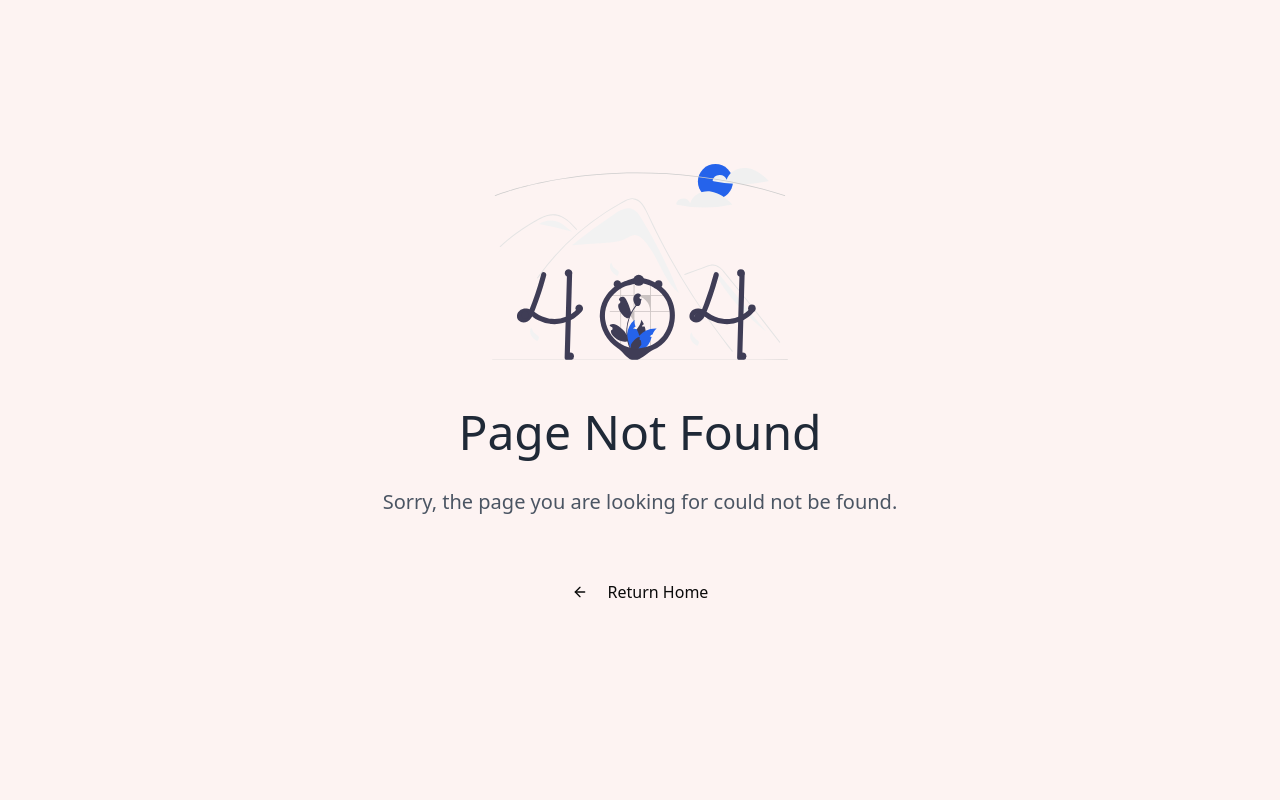
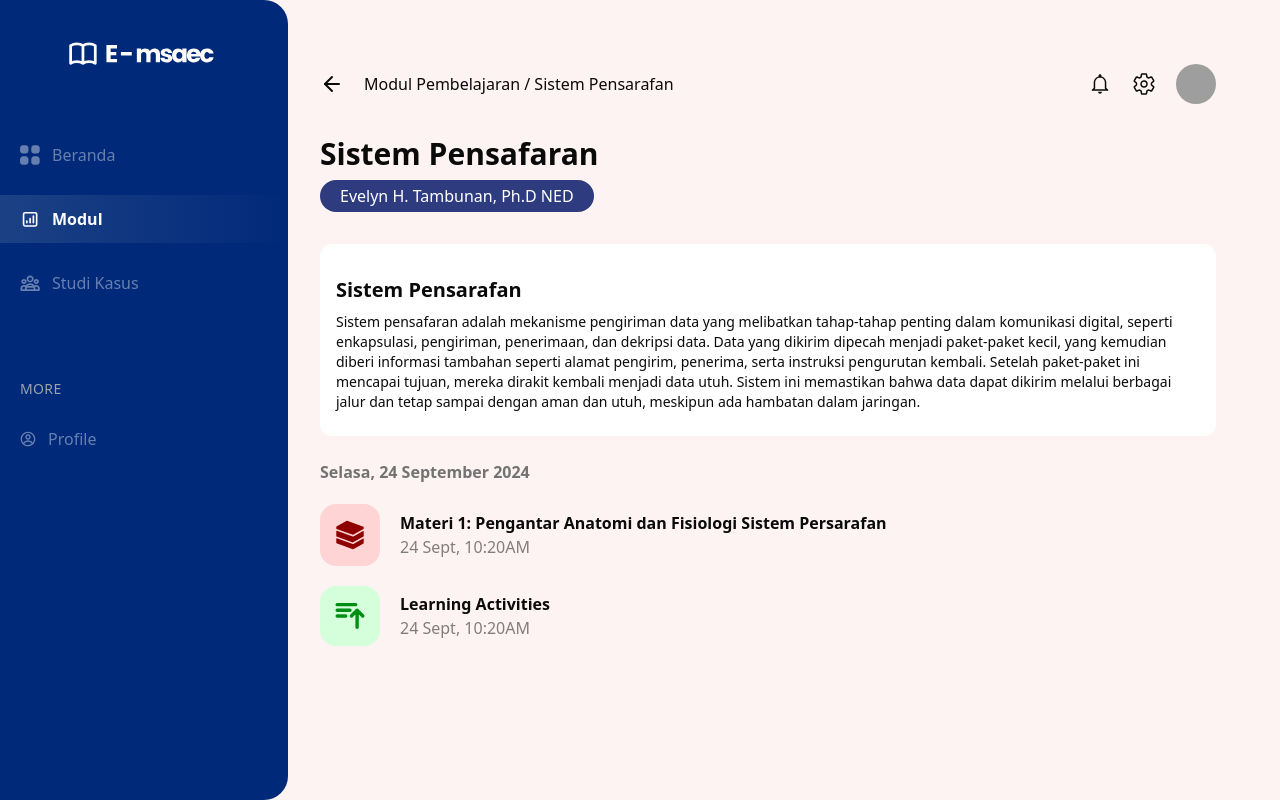
Before and after one commit to petershaan12/ecmasurg-fe, a React (Vite) app: page /modul/1 in a window 1280 px wide. Before the commit this address had no page. Built offline with nearby package versions, Linux system fonts and the light colour scheme; grey boxes are pictures that could not be loaded.

Commit message:
slicing part 2

```diff
--- a/src/components/Modul/CardModul.tsx
+++ b/src/components/Modul/CardModul.tsx
@@ -25,7 +25,7 @@ const CardModul = () => {
         <div className="md:flex mt-5 justify-between text-xs md:text-base">
           <p>Evelyne Tambunan</p>
           <Link
-            to="modul/contoh"
+            to="/modul/5"
             className="flex items-center space-x-2 hover:underline text-xs md:text-base"
           >
             lihat <ArrowRight />{" "}
--- /dev/null
+++ b/src/components/Modul/Materi.tsx
@@ -0,0 +1,22 @@
+const Materi = () => {
+  return (
+    <div className="flex space-x-5 items-center mt-5">
+      <div className="bg-[#FFD4D5] p-4 rounded-2xl w-[60px]">
+        <img
+          src="/icons/materi.svg"
+          width={40}
+          height={40}
+          alt="submission icon"
+        />
+      </div>
+      <div>
+        <h3 className="font-bold">
+          Materi 1: Pengantar Anatomi dan Fisiologi Sistem Persarafan
+        </h3>
+        <p className="opacity-50">24 Sept, 10:20AM</p>
+      </div>
+    </div>
+  );
+};
+
+export default Materi;
--- /dev/null
+++ b/src/components/Modul/Tugas.tsx
@@ -0,0 +1,20 @@
+const Tugas = () => {
+  return (
+    <div className="flex space-x-5 items-center mt-5">
+      <div className="bg-[#D4FFDA] p-3 rounded-2xl w-[60px]">
+        <img
+          src="/icons/submission.svg"
+          width={40}
+          height={40}
+          alt="submission icon"
+        />
+      </div>
+      <div>
+        <h3 className="font-bold">Learning Activities</h3>
+        <p className="opacity-50">24 Sept, 10:20AM</p>
+      </div>
+    </div>
+  );
+};
+
+export default Tugas;
--- a/src/components/ui/button.tsx
+++ b/src/components/ui/button.tsx
@@ -10,14 +10,15 @@ const buttonVariants = cva(
     variants: {
       variant: {
         default:
-          "bg-neutral-900 text-neutral-50 shadow hover:bg-neutral-900/90 dark:bg-neutral-50 dark:text-neutral-900 dark:hover:bg-neutral-50/90",
+          "bg-primary text-primary-foreground shadow hover:bg-primary/90",
         destructive:
           "bg-red-500 text-neutral-50 shadow-sm hover:bg-red-500/90 dark:bg-red-900 dark:text-neutral-50 dark:hover:bg-red-900/90",
         outline:
           "border border-neutral-200 bg-white shadow-sm hover:bg-neutral-100 hover:text-neutral-900 dark:border-neutral-800 dark:bg-neutral-950 dark:hover:bg-neutral-800 dark:hover:text-neutral-50",
         secondary:
           "bg-neutral-100 text-neutral-900 shadow-sm hover:bg-neutral-100/80 dark:bg-neutral-800 dark:text-neutral-50 dark:hover:bg-neutral-800/80",
-        ghost: "hover:bg-neutral-100 hover:text-neutral-900 dark:hover:bg-neutral-800 dark:hover:text-neutral-50",
+        ghost:
+          "hover:bg-neutral-100 hover:text-neutral-900 dark:hover:bg-neutral-800 dark:hover:text-neutral-50",
         link: "text-neutral-900 underline-offset-4 hover:underline dark:text-neutral-50",
       },
       size: {
@@ -32,7 +33,7 @@ const buttonVariants = cva(
       size: "default",
     },
   }
-)
+);
 
 export interface ButtonProps
   extends React.ButtonHTMLAttributes<HTMLButtonElement>,
--- /dev/null
+++ b/src/pages/Modul/IsiModul.tsx
@@ -0,0 +1,60 @@
+import { ArrowLeft } from "lucide-react";
+import { useNavigate, useParams } from "react-router-dom";
+import MenuSamping from "../../components/MenuSamping";
+import Materi from "../../components/Modul/Materi";
+import Tugas from "../../components/Modul/Tugas";
+
+const IsiModul = () => {
+  const { id } = useParams();
+  const navigate = useNavigate();
+
+  return (
+    <>
+      <header className="flex justify-between">
+        <div className="flex space-x-5 items-center">
+          <button
+            onClick={() => {
+              navigate(-1);
+            }}
+          >
+            <ArrowLeft />
+          </button>
+          <h1 className="text-base">Modul Pembelajaran / Sistem Pensarafan</h1>
+        </div>
+        <MenuSamping />
+      </header>
+
+      <main className="mt-8 ">
+        <h1 className="text-3xl font-bold">Sistem Pensafaran</h1>
+        <p className="bg-primary px-5 py-1 text-white w-fit rounded-full my-2">
+          Evelyn H. Tambunan, Ph.D NED
+        </p>
+
+        <div className="bg-white px-4 py-6 mt-8 rounded-xl">
+          <h5 className="font-bold text-xl my-2">Sistem Pensarafan</h5>
+          <p className="text-sm">
+            Sistem pensafaran adalah mekanisme pengiriman data yang melibatkan
+            tahap-tahap penting dalam komunikasi digital, seperti enkapsulasi,
+            pengiriman, penerimaan, dan dekripsi data. Data yang dikirim dipecah
+            menjadi paket-paket kecil, yang kemudian diberi informasi tambahan
+            seperti alamat pengirim, penerima, serta instruksi pengurutan
+            kembali. Setelah paket-paket ini mencapai tujuan, mereka dirakit
+            kembali menjadi data utuh. Sistem ini memastikan bahwa data dapat
+            dikirim melalui berbagai jalur dan tetap sampai dengan aman dan
+            utuh, meskipun ada hambatan dalam jaringan.{" "}
+          </p>
+        </div>
+
+        <section className="mt-6 ">
+          <h3 className="font-bold text-[#737373]">
+            Selasa, 24 September 2024
+          </h3>
+          <Materi />
+          <Tugas />
+        </section>
+      </main>
+    </>
+  );
+};
+
+export default IsiModul;
--- a/src/pages/Profile/EditProfile.tsx
+++ b/src/pages/Profile/EditProfile.tsx
@@ -1,7 +1,7 @@
-import MenuSamping from "../../components/MenuSamping"
+import InputEdit from "../../components/InputEdit";
+import MenuSamping from "../../components/MenuSamping";
 
 const EditProfile = () => {
-
   return (
     <>
       <header className="flex justify-between">
@@ -12,10 +12,10 @@ const EditProfile = () => {
       </header>
 
       <main className="grid md:grid-cols-4 grid-cols-1 gap-8 mt-8">
-          <EditProfile />
+        <InputEdit />
       </main>
     </>
-    )
-}
+  );
+};
 
-export default EditProfile
+export default EditProfile;
```
Also changed, not shown: src/components/InputEdit.tsx (renamed from src/components/EditProfile.tsx, +5 -13 lines), src/main.tsx (+8 -5 lines). Lines whose indentation alone changed are shown as unchanged.
